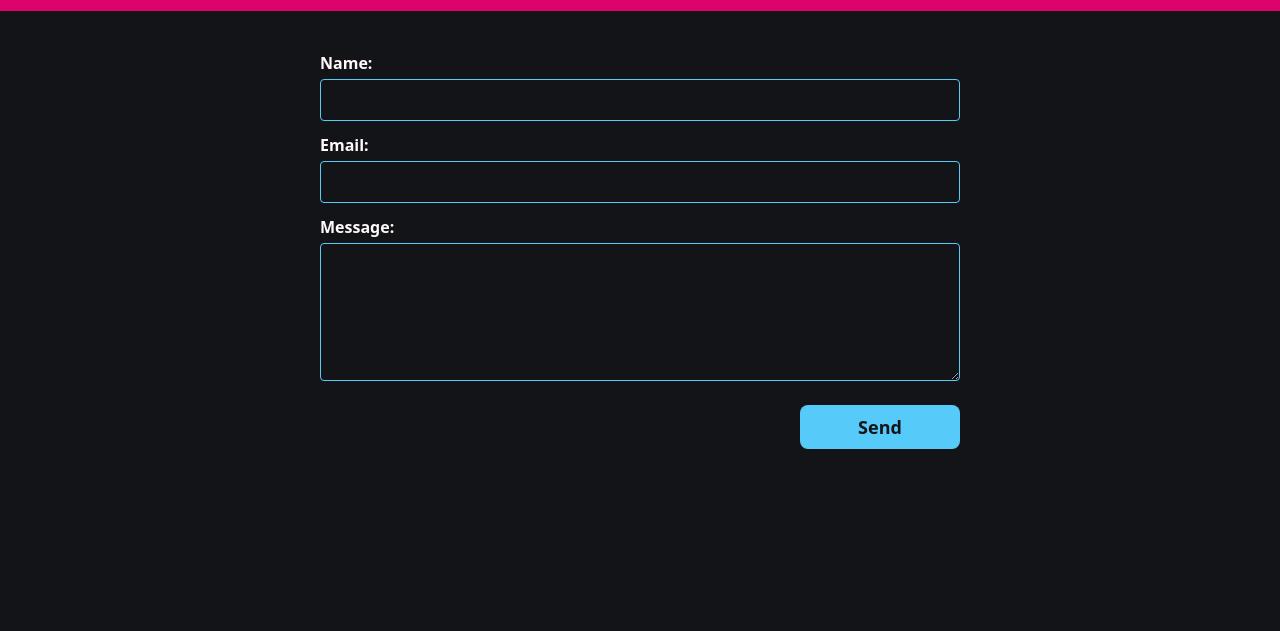
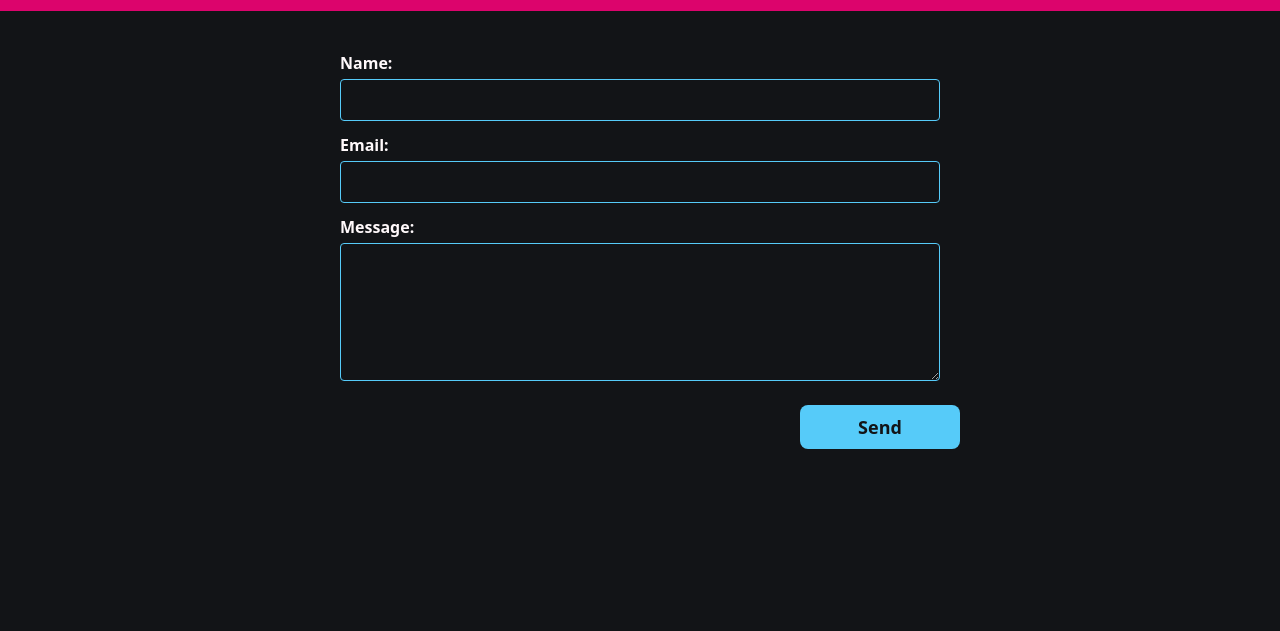
Before and after one commit to dot-tsu/amazing-events, a website: page html/contact.html in a window 1280 px wide. Shown: the part 117-748 px from the top of the page. Drawn offline with nearby package versions, Linux system fonts and the light colour scheme.

Commit message:
add margin to the  contact form

```diff
--- a/html/contact.html
+++ b/html/contact.html
@@ -64,8 +64,8 @@
     <main class="flex items-center justify-center">
         <!-- Contact Us Form -->
         <form action="#" class="w-full md:w-1/2 sm:mx-auto py-10">
-            <div>
-                <div class="flex flex-col mb-3">
+            <div class="mx-5">
+                <div class="flex flex-col mb-3 ">
                     <label for="name" class="font-semibold mb-1">Name: </label>
                     <input type="text" id="name"
                         class="px-3 py-2 bg-dark border border-secondary rounded focus:border-primary-500 focus:outline-none focus:text-light transition-color ease-in duration-200"
```
